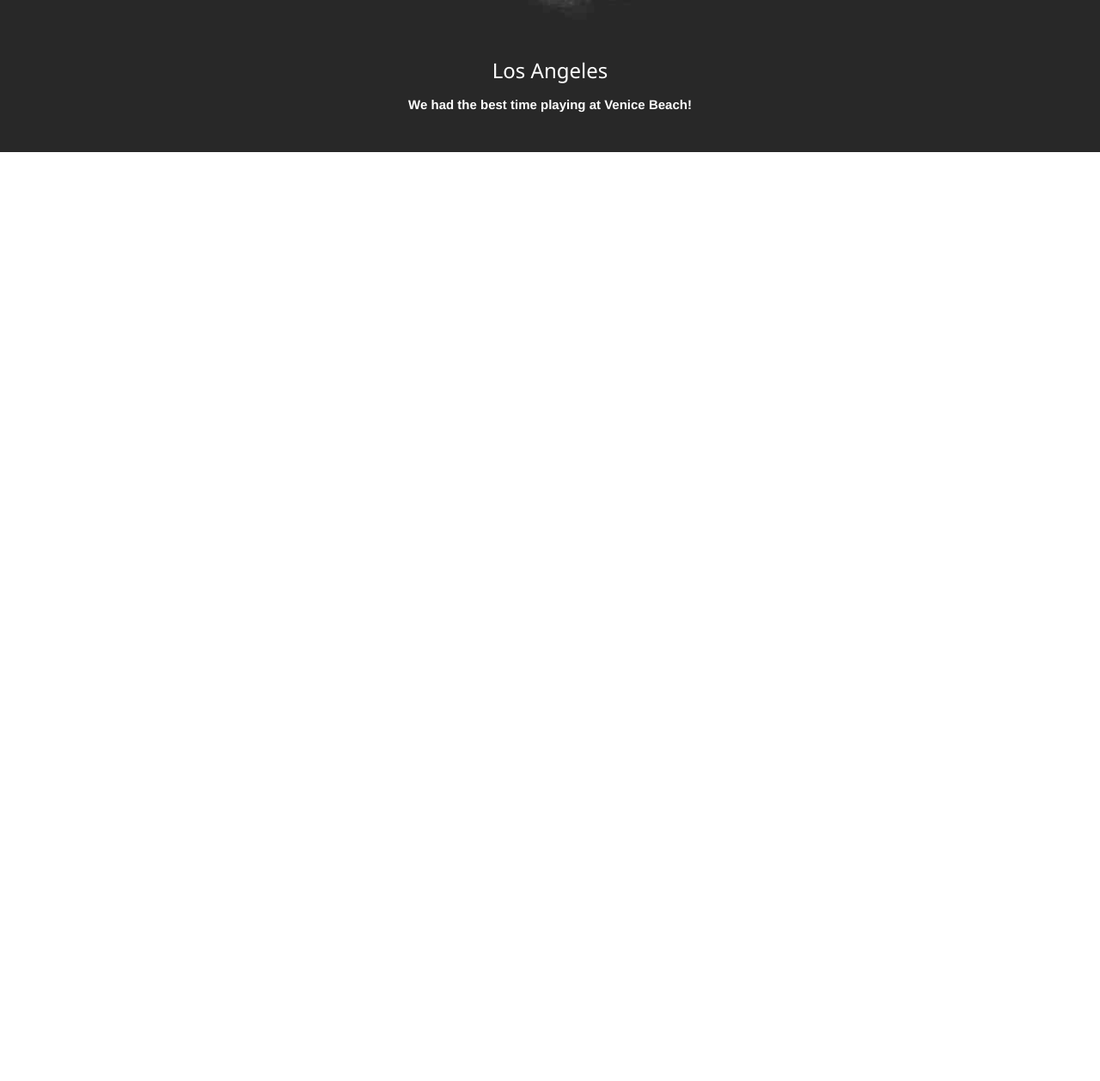
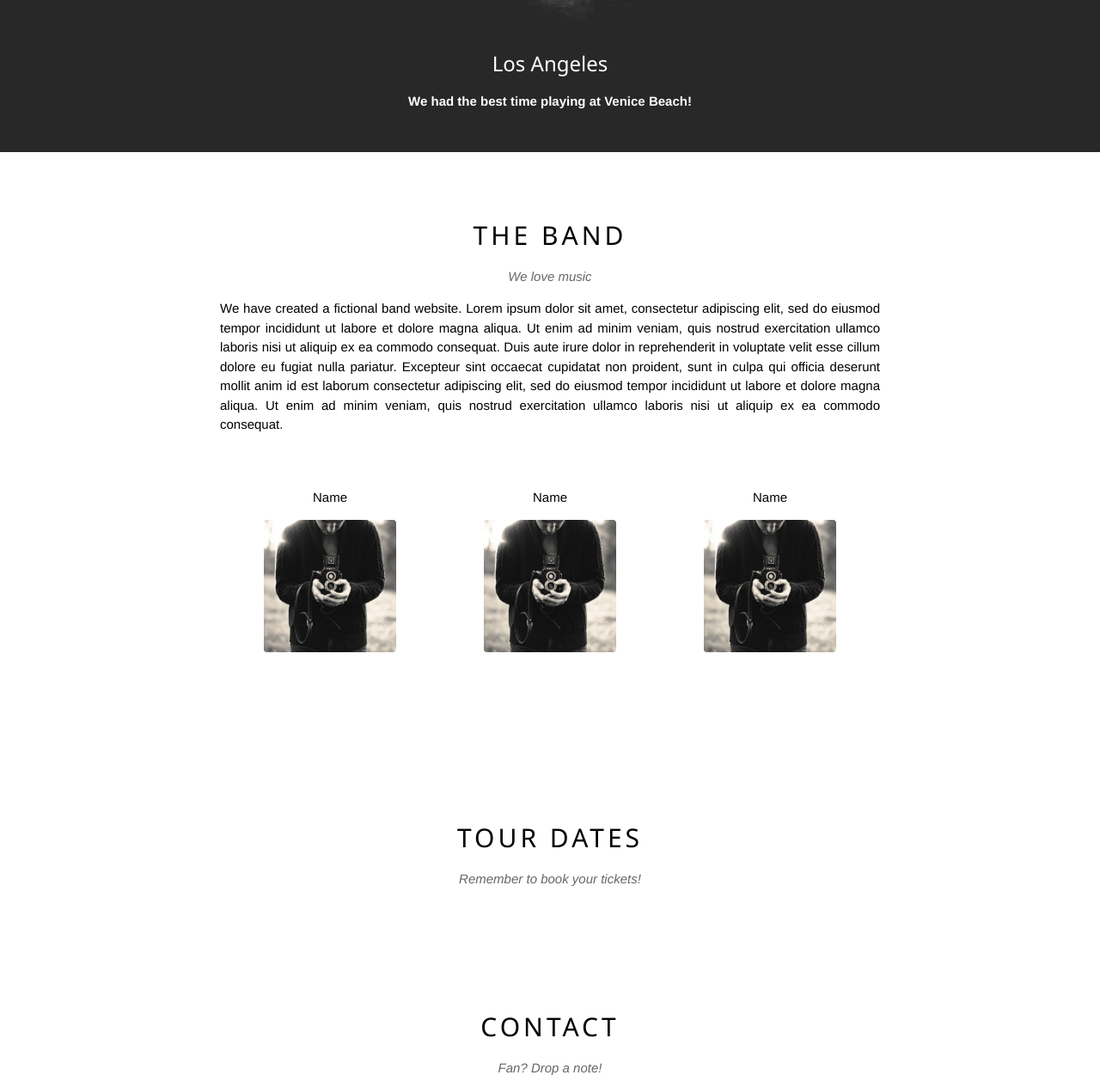
Before and after one commit to NgLan/Remake_The_Band_Web, a plain HTML site: page index.html in a window 1280 px wide. Shown: the part 510-1768 px from the top of the page at 86% size. Before the commit the page ends 800 px from the top, so only its background shows below. Drawn offline with Linux system fonts and the light colour scheme.

Commit message:
content-about

```diff
--- a/assets/css/styles.css
+++ b/assets/css/styles.css
@@ -7,6 +7,11 @@
 
 html {
     font-family: Helvetica, Arial, sans-serif;
+}
+
+html, body {
+    line-height: 1.5; /* Khoảng cách giữa các dòng */
+    font-size: 15px;
 }
 
 h1, h2, h3, h4, h5, h6 {
@@ -39,7 +44,6 @@ h1, h2, h3, h4, h5, h6 {
     right: 0;
     height: 46.5px;
     background-color: black;
-    font-size: 15px;
     z-index: 1;
 }
 
@@ -146,9 +150,50 @@ h1, h2, h3, h4, h5, h6 {
     font-weight: bolder;
 }
 
+#content .content-section {
+    max-width: 800px;
+    padding: 64px 16px;
+    margin-left: auto;
+    margin-right: auto;
+}
 
-#content {
+#content .section-heading {
+    font-size: 30px;
+    text-align: center;
+    letter-spacing: 4px;
+}
 
+#content .section-sub-heading {
+    text-align: center;
+    opacity: 0.6;
+    margin-top: 15px;
+    font-style: italic;
+}
+
+#content .about-text {
+    text-align: justify;
+    margin: 15px 0;
+}
+
+#content .member-list {
+    overflow: hidden; /* Để giải quyết vấn đề thẻ con dùng float */
+    padding: 32px 0;
+}
+
+#content .member-item {
+    float: left;
+    width: 33.333333%;
+    text-align: center;
+}
+
+#content .member-name {
+    margin: 15px 0;
+}
+
+#content .member-img {
+    margin-bottom: 16px;
+    width: 154px;
+    border-radius: 4px;
 }
 
 #footer {
--- a/index.html
+++ b/index.html
@@ -46,6 +46,42 @@
         </div>
 
         <div id="content">
+            <!-- About section -->
+            <div class="content-section">
+                <h2 class="section-heading">THE BAND</h2>
+                <p class="section-sub-heading">We love music</p>
+                <p class="about-text">
+                    We have created a fictional band website. Lorem ipsum dolor sit amet, consectetur adipiscing elit, sed do eiusmod tempor incididunt ut labore et dolore magna aliqua. Ut enim ad minim veniam, quis nostrud exercitation ullamco laboris nisi ut aliquip ex ea commodo consequat. Duis aute irure dolor in reprehenderit in voluptate velit esse cillum dolore eu fugiat nulla pariatur. Excepteur sint occaecat cupidatat non proident, sunt in culpa qui officia deserunt mollit anim id est laborum consectetur adipiscing elit, sed do eiusmod tempor incididunt ut labore et dolore magna aliqua. Ut enim ad minim veniam, quis nostrud exercitation ullamco laboris nisi ut aliquip ex ea commodo consequat.
+                </p>
+                <div class="member-list">
+                    <div class="member-item">
+                        <p class="member-name">Name</p>
+                        <img src="./assets/img/band/bandmember.jpg" alt="" class="member-img">
+                    </div>
+
+                    <div class="member-item">
+                        <p class="member-name">Name</p>
+                        <img src="./assets/img/band/bandmember.jpg" alt="" class="member-img">
+                    </div>
+
+                    <div class="member-item">
+                        <p class="member-name">Name</p>
+                        <img src="./assets/img/band/bandmember.jpg" alt="" class="member-img">
+                    </div>
+                </div>
+            </div>
+
+            <!-- Tour section -->
+            <div class="content-section">
+                <h2 class="section-heading">TOUR DATES</h2>
+                <p class="section-sub-heading">Remember to book your tickets!</p>
+            </div>
+
+            <!-- Contact section -->
+            <div class="content-section">
+                <h2 class="section-heading">CONTACT</h2>
+                <p class="section-sub-heading">Fan? Drop a note!</p>
+            </div>
 
         </div>
 
```
Also changed, not shown: Phan_tich.txt, assets/img/band/bandmember.jpg (added).
